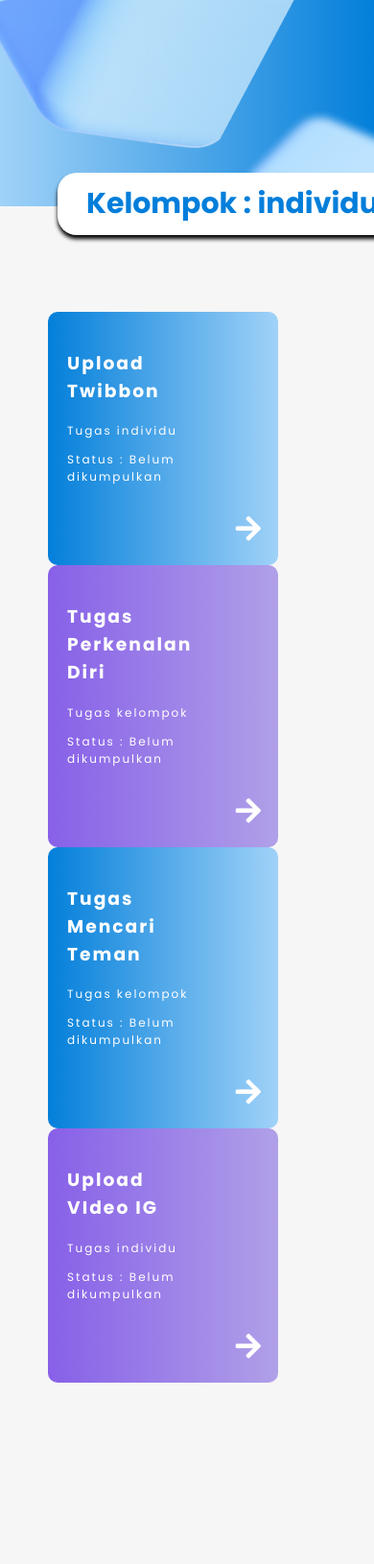
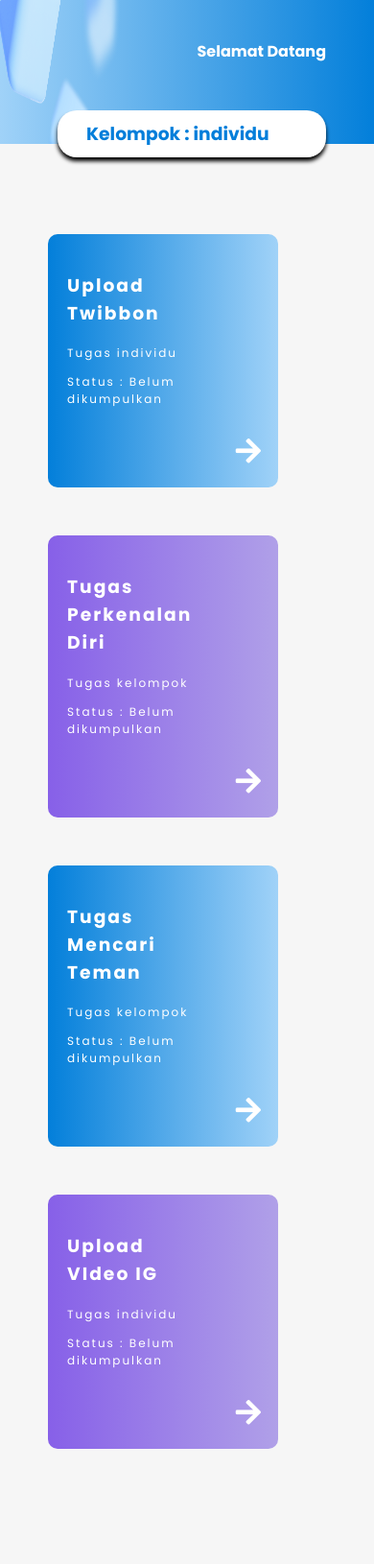
Before and after one commit to ki-ki13/web-simaru-ppak-fmipa-unnes, a CodeIgniter app: page /web-simaru-ppak-fmipa-unnes/index.php/penugasan/index?noKelompok=individu in a window 390 px wide. Shown: the part 74-1704 px from the top of the page at 96% size. Run offline with CodeIgniter, Linux system fonts and the light colour scheme; data comes from the database, SQL or seed files in the repository; data that the repository does not hold is empty; some libraries are stand-ins or nearby versions.

Commit message:
fixing logged-in button in nav, mobile css for penugasan

```diff
--- a/application/views/deskripsi-penugasan.php
+++ b/application/views/deskripsi-penugasan.php
@@ -40,6 +40,6 @@
 		<div class="title">
 			<h2>Contoh</h2>
 		</div>
-
+		<p>Lorem ipsum dolor sit amet, consectetur adipiscing elit. Ultrices neque diam erat cursus ipsum, montes, magnis. Nunc posuere risus consequat quis curabitur. Id nec dignissim cursus placerat est ultrices. </p>
 	</div>
 </div>
--- a/application/views/navbar2.php
+++ b/application/views/navbar2.php
@@ -16,20 +16,23 @@
             $user_data = $this->session->userdata('user_data');
 
             ?>
+            <div>
                 <div class="button" id="logged-in">
-                <a href="" class="masuk">
+                    <p class="masuk">
                         <!-- <span><i class="fa fa-user"></i></span> -->
                         <img src="<?=$user_data['profile_picture']?>" class="img-circle"/>
-                </a>
+                    </p>
                     <ul>
-                    <li><a href="<?= site_url('penugasan/list_penugasan?noKelompok=19')?>">Tugasku</a></li>
+                        <li><div id="nama_user">
+                    <p><?=$user_data['first_name']. " " . $user_data['last_name']?></p>
+                </div></li>
+                        <li><a href="<?= site_url('informasi/penugasan')?>">Tugasku</a></li>
                         <li><a href="<?= site_url('google_login/logout')?>">Keluar</a></li>
                     </ul>
                 </div>
+            </div>
 
-            <div id="nama_user">
-                <p><?=$user_data['first_name']. " " . $user_data['last_name']?></p>
-            </div>
+
 
         <?php }?>
         <script>
--- a/assets/mobile-style.css
+++ b/assets/mobile-style.css
@@ -33,6 +33,7 @@
     height: 100%;
     width: 100%;
     position: fixed;
+    z-index: 100;
     display: block;
     background: linear-gradient(90deg, rgba(3,127,219,1) 0%, rgba(95,181,254,1) 100%);
     transition: all 1s ease-in-out;
@@ -79,6 +80,12 @@
   }
   .topnavresponsive #btn-tugas{
     background-color: transparent;
+  }
+  #logged-in {
+    margin: 0 33%;
+  }
+  #nama_user {
+    display: none;
   }
   #mainCont {
     font-size: 40px;
@@ -157,6 +164,24 @@
   .jinggel .jinggel-vid .lirik{
   display: none;
   }
+  #penugasan #kelompok {
+    font-size: 20px;
+    width: 500px;
+  }
+  #penugasan #selamat-datang div:last-child h1 {
+    font-size: 1em;
+  }
+  #deskripsi {
+  display: grid;
+  grid-gap: 30px;
+  grid-template-areas:
+    'top-left'
+    'right'
+    'bottom-left';
+  grid-template-columns: 100%;
+  padding: 33px;
+  padding-top: 30px;
+}
   footer{
 /*     flex-direction: column; */
     flex-wrap:wrap;
@@ -434,6 +459,28 @@
 
 
   }
+
+  #penugasan #selamat-datang {
+    background-image: linear-gradient(to left, #037FDA, #A0D2F8);
+    justify-content: space-between;
+    display: flex;
+    height: 150px;
+    text-align: right;
+  }
+
+  #penugasan #selamat-datang div:last-child {
+    width: 700px;
+    margin-left: -400px;
+  }
+
+  #penugasan #kelompok {
+    font-size: 15px;
+    width: 250px;
+  }
+  #penugasan #kelompok h1 {
+    margin: 0;
+    font-size: 1.25em;
+}
   body{
     background: #F6F6F6;
     overflow-x: hidden;
--- a/assets/style.css
+++ b/assets/style.css
@@ -664,7 +664,7 @@ footer a{
     cursor: pointer;
     /* flex: 1; */
     height: 40px;
-    margin-right: -300px;
+    margin: auto;
 }
 #logged-in.button {
   box-shadow: none;
@@ -685,7 +685,9 @@ footer a{
   font-size: 1rem;
   padding: 10px;
 }
-
+#nama_user {
+  width: 50px;
+}
 #nama_user p {
   margin: 8px;
 }
@@ -708,13 +710,21 @@ footer a{
   justify-content: space-between;
   display: flex;
     height: 215px;
+    width: 100%;
     text-align: right;
 }
+#penugasan #selamat-datang div:first-child, img {
+    height: inherit;
+    width: inherit;
+  }
 
 
 #penugasan #selamat-datang div:last-child {
   margin: 30px;
   margin-right: 50px;
+}
+#penugasan #selamat-datang div:last-child h1{
+  font-size: 1.5em;
 }
 
 #penugasan #kelompok {
@@ -728,7 +738,6 @@ footer a{
   width: 670px;
   margin-left: 60px;
   box-shadow: 0px 4px 4px #000000;
-  z-index: 100000;
   position: relative;
 }
 
@@ -753,6 +762,7 @@ footer a{
   display: inline-block;
   border-radius: 10px;
   margin-right: 50px;
+  margin-bottom: 50px;
   letter-spacing: 2px;
   flex-grow: 4;
 }
```
Also changed, not shown: application/views/navbar.php (+9 -5 lines). Lines whose indentation alone changed are shown as unchanged.
